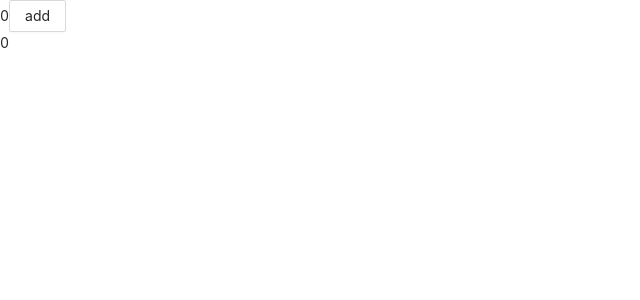
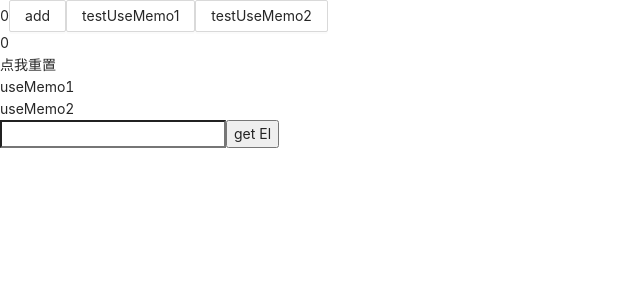
Before and after one commit to Lin1018/react-demo, a React (Create React App) app: page / in a window 1280 px wide. Shown: the top 300 px of the page, without its empty margins (0-640 px from the left). Built offline with nearby package versions, Linux system fonts and the light colour scheme.

Commit message:
update react-hooks

```diff
--- a/src/components/ReactHooks/Counter.js
+++ b/src/components/ReactHooks/Counter.js
@@ -1,10 +1,25 @@
-import { useContext } from 'react'
-import { CountContext } from './index'
+import { Fragment, useContext, useMemo } from 'react'
+import { CountContext, ADD_ACTION, UPDATE_ACTION } from './index'
 
-function Counter() {
-  const count = useContext(CountContext)
+function Counter({testUseMemo1, children}) {
+  function change(val) {
+    console.log("change触发了")
+    return val
+  }
+  // 等价于shouldComponentUpdate用法, 参数数组中的值表示testUseMemo1改变时触发，[]则除了首次加载时触发change，都不再触发
+  const newMsg = useMemo(() => change(testUseMemo1), [testUseMemo1])
+  const {count, dispatch} = useContext(CountContext)
   return (
-    <div>{count}</div>
+    <Fragment>
+      <div onClick={() => dispatch({type: ADD_ACTION})}>{count}</div>
+      <div onClick={() => dispatch({type: UPDATE_ACTION, count: 0})}>点我重置</div>
+      <div>
+        {newMsg}
+      </div>
+      <div>
+        {children}
+      </div>
+    </Fragment>
   )
 }
 export default Counter
--- a/src/components/ReactHooks/index.js
+++ b/src/components/ReactHooks/index.js
@@ -1,12 +1,31 @@
-import React, { useState, useEffect, createContext } from 'react';
+import React, { useState, useEffect, createContext, useReducer, useRef } from 'react';
 import { Button } from 'antd'
 import Counter from './Counter'
 
 export const CountContext = createContext()
+export const ADD_ACTION = 'add'
+export const UPDATE_ACTION = 'update'
+const reducer = (state, action) => {
+  switch (action.type) {
+    case ADD_ACTION:
+      return state + 1
+    case UPDATE_ACTION:
+      return action.count
+    default:
+      return state
+  }
+}
 
 function ReactHooks() {
-  const [count, setCount] = useState(0)
+  const [testUseMemo1, setTestUseMemo1] = useState('useMemo1')
+  const [testUseMemo2, setTestUseMemo2] = useState('useMemo2')
+  const [count, dispatch] = useReducer(reducer, 0)   // 参数0为默认值
 
+  const inputEl = useRef(null)
+  const getEl = () => {
+    inputEl.current.value = 'use ref'
+    console.log(inputEl)
+  }
   useEffect(() => {
     // 等价于componentDidMount和componentUpdateMount
     console.log('init or update ' + count)
@@ -15,16 +34,21 @@ function ReactHooks() {
     return () => {
       console.log('unmount page')
     }
-  }, [])
+  }, [])  // 数组参数为触发componentWillUnmount时机
 
   return (
     <div>
       <span>{count}</span>
-      <Button onClick={() => setCount(count + 1)}>add</Button>
+      <Button onClick={() => dispatch({type: ADD_ACTION})}>add</Button>
+      <Button onClick={() => {setTestUseMemo1('触发change')}}>testUseMemo1</Button>
+      <Button onClick={() => {setTestUseMemo2('触发change')}}>testUseMemo2</Button>
 
-      <CountContext.Provider value={count}>
-        <Counter />
+      <CountContext.Provider value={{count, dispatch}}>
+        <Counter testUseMemo1={testUseMemo1}>{testUseMemo2}</Counter>
       </CountContext.Provider>
+
+      <input ref={inputEl} type="text" />
+      <button onClick={getEl}>get El</button>
     </div>
   )
 }
--- a/src/pages/App/App.js
+++ b/src/pages/App/App.js
@@ -29,7 +29,7 @@ class App extends Component {
           msg={this.state.msg}
           requiredMsg={this.state.requiredMsg}
         /> */}
-        <ReactHooks />
+        <ReactHooks></ReactHooks>
       </div>
     )
   }
```
Also changed, not shown: 1 other file (tests, documents, lock files or other folders).
